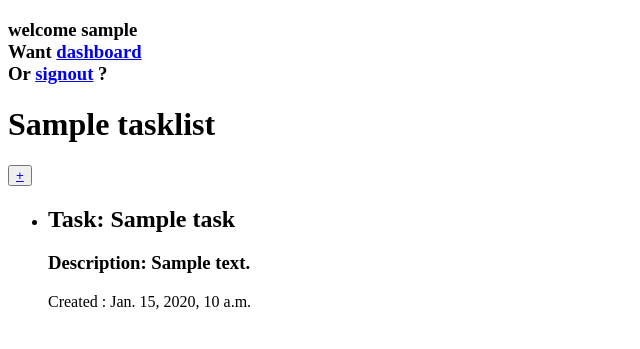
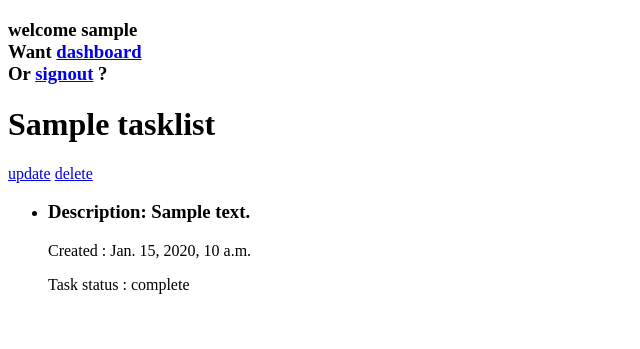
Before and after one commit to Ayaan2907/TaskManager, a Django app: page /list/1 in a window 1280 px wide. Shown: the top 349 px of the page, without its empty margins (0-640 px from the left). Run offline with Django 3.2, Linux system fonts and the light colour scheme; a user stored in the database is signed in; tables that the repository leaves empty hold one stand-in row (values such as "Sample post").

Commit message:
crud operations working STAR COMMIT

```diff
--- a/Templates/workingApp/formsBase.html
+++ b/Templates/workingApp/formsBase.html
@@ -10,7 +10,6 @@
   <div>
     <h1>{% block form_heading %} {% endblock %} </h1>
     <form action="" method="POST">
-      <h1>hello</h1>
       {% csrf_token %}
       {{ form.as_p }}
       <input type="submit" name="submit" value="{% block submit_title %} {% endblock %}" />
--- a/Templates/workingApp/lists.html
+++ b/Templates/workingApp/lists.html
@@ -2,34 +2,33 @@
 
 
 {% block extra_title %}
- List
+ Tasks
 {% endblock %}
 
 {% block heading %}
-{{ list_name }}
+{{ listName }}
 {% endblock %}
 
 {% block content %}
-<button>
-  <a href="{% url 'create_task_form' listId %}">
-    &#x2b;
-  </a>
-</button>
-
+{# <button><a href="{% url 'create_task_form' listId %}">&#x2b;</a></button>#}
+<a href="{% url 'update_list' listId %}">update</a>
+<a href="{% url 'delete_list' listId %}">delete</a>
 <ul>
-{% for task in tasks %}
-<li>
-  <h2>
-    Task: {{ task.name }}
-  </h2>
-  <h3>
-    Description: {{ task.desc }}
+  {% for list in lists %}
+  <li>
+    <h3> Description:
+      {{ list.desc }}
   </h3>
   <p>
-    Created : {{task.created_at}}
+    Created : {{list.created_at}}
   </p>
   <p>
-   {# Task status :{{ task.completionStatus }} #}
+    Task status :
+    {% if stat is True %}
+    complete
+    {% else %}
+    not complete
+  {% endif %}
   </p>
 </li>
 {% endfor %}
--- a/Templates/workingApp/tasklist_list.html
+++ b/Templates/workingApp/tasklist_list.html
@@ -2,7 +2,7 @@
 {# this is dashboard template displaying all lists #}
 
 {% block extra_title %}
- List
+ lists
 {% endblock %}
 
 {% block heading %}
@@ -13,7 +13,8 @@
 <button><a href="{% url 'create_list_form' %}">Add &#x2b;</a></button>
 
 {% for list in lists %}
-<h2><a href="{% url 'list_descr' list.id %}">{{ list.id}} >>{{ list.name }}</a></h2>
+<h2><a href="{% url 'list_descr' list.id %}">{{ list.id}} > {{ list.name }}</a></h2>
+<a href="{% url 'delete_list' list.id %}">delete</a>
 {% empty %}
 <h5>Empty</h5>
 {% endfor %}
--- a/workingApp/admin.py
+++ b/workingApp/admin.py
@@ -2,4 +2,4 @@ from django.contrib import admin
 from . import models
 # admin.site.register(models.List_board)
 admin.site.register(models.TaskList)
-admin.site.register(models.Task)
+# admin.site.register(models.Task)
--- a/workingApp/models.py
+++ b/workingApp/models.py
@@ -5,7 +5,9 @@ from django.contrib.auth.models import User
 # table for storing lists
 class TaskList(models.Model):
 	name = models.CharField(max_length=50)
-	# note = models.TextField()
+	desc = models.TextField(null=True, blank=True)
+	created_at = models.DateTimeField(default=timezone.now) # if we write default = timezone.now() the timezone function gets called and it takes the time when the migrations are run.  instead use timezone.now which gets called at the object creation
+	completionStatus = models.BooleanField(default=False)
 	userKey = models.ForeignKey(User, on_delete= models.CASCADE,  null=True, blank=True)#storing user_id
 	def __str__(self):
 		return f"{self.name}"
@@ -13,12 +15,12 @@ class TaskList(models.Model):
 		order_with_respect_to = 'userKey'
 # drag and drop
 
-# table for storing tasks
-class Task(models.Model):
-	name = models.CharField(max_length=50)
-	desc = models.TextField(null=True, blank=True)
-	created_at = models.DateTimeField(default=timezone.now) # if we write default = timezone.now() the timezone function gets called and it takes the time when the migrations are run.  instead use timezone.now which gets called at the object creation
-	completionStatus = models.BooleanField(default=False)
-	listKey = models.ForeignKey(TaskList, on_delete=models.CASCADE)
-	def __str__(self):
-		return f"{self.name}"
+# # table for storing tasks
+# class Task(models.Model):
+# 	name = models.CharField(max_length=50)
+# 	desc = models.TextField(null=True, blank=True)
+# 	created_at = models.DateTimeField(default=timezone.now) # if we write default = timezone.now() the timezone function gets called and it takes the time when the migrations are run.  instead use timezone.now which gets called at the object creation
+# 	completionStatus = models.BooleanField(default=False)
+# 	listKey = models.ForeignKey(TaskList, on_delete=models.CASCADE)
+# 	def __str__(self):
+# 		return f"{self.name}"
--- a/workingApp/urls.py
+++ b/workingApp/urls.py
@@ -5,11 +5,13 @@ from .views import *
 
 urlpatterns = [
 
+    # path('dashboard', dashboard, name='dashboard'), #show all lists
     path('dashboard', dashboard.as_view(), name='dashboard'), #show all lists
-    # path('dashboard', dashboard, name='dashboard'), #show all lists
+    path('uupdateList/<int:pk>', updateList.as_view(), name= 'update_list'),     #show tasks in a list
     path('list/<int:listId>', list_descr, name= 'list_descr'),     #show tasks in a list
     path('createlist/', createList.as_view(), name= 'create_list_form'),     #shows form for adding list inside a specific board
-    path('createtask/<int:listId>', createTask.as_view(), name= 'create_task_form'),     #shows form for adding task inside a specific list
+    path('deletelist/<int:pk>', DeleteList.as_view(), name= 'delete_list'),
+    # path('createtask/<int:listId>', createTask.as_view(), name= 'create_task_form'),     #shows form for adding task inside a specific list
 
 
 ]
--- a/workingApp/views.py
+++ b/workingApp/views.py
@@ -6,7 +6,7 @@ from django.views.generic.edit import CreateView, UpdateView, DeleteView, FormVi
 from django.views.generic.detail import DetailView
 from django.contrib.auth.mixins import LoginRequiredMixin
 from django.urls import reverse_lazy
-from .forms import *
+# from .forms import *
 from .models import *
 
 
@@ -17,7 +17,7 @@ class dashboard(LoginRequiredMixin, ListView):
     def get_context_data(self, **kwargs):
         context = super().get_context_data(**kwargs)
         context['lists'] = context['lists'].filter(userKey=self.request.user)
-#         context['count'] = context``['lists'].filter(complete=False).count()
+        # context['lists'] = context['lists'].filter(completionStatus=False).count()
 
 #         search_input = self.request.GET.get('search-area') or ''
 #         if search_input:
@@ -31,42 +31,61 @@ class dashboard(LoginRequiredMixin, ListView):
 
 class createList(LoginRequiredMixin, CreateView):
     model = TaskList
-    fields = ['name']
+    fields = ['name', 'desc', 'completionStatus']
     success_url = reverse_lazy('dashboard')
 
     def form_valid(self, form):
         form.instance.userKey = self.request.user
         return super(createList, self).form_valid(form)
 
-class createTask(LoginRequiredMixin, CreateView):
-    model = Task
-    fields = ['name', 'desc', 'listKey','completionStatus']
-    success_url = reverse_lazy('list_descr(request, listId)')
 
-    def form_valid(self, form):
-        # form.instance.listKey = self.kwargs.get('listId')
-        return super(createTask, self).form_valid(form)
+class updateList(LoginRequiredMixin, UpdateView):
+    model = TaskList
+    fields = ['name', 'desc', 'completionStatus']
+    success_url = reverse_lazy('dashboard')
 
-    #FIXME: 1>> success_url = redirect('list_desc', 'listId')
-    #FIXME: 2>> listKey
+
+class DeleteList(LoginRequiredMixin, DeleteView):
+    model = TaskList
+    context_object_name = 'lists'
+    success_url = reverse_lazy('dashboard')
 
 
 
-# @login_required(login_url='signin')
-# def create_task_form(request, list_id):
-#     # get data from form and assign it
-#     if request.method == 'POST':
-#         form = Task_form(data=request.POST)
-#         name = request.POST['name']
-#         if form.is_valid():
-#             form.save()
-#             return redirect('list_descr', list_id)
-#     else:
-#         form = Task_form(initial= {'list_key': list_id})
-#     return render(request,'workingApp/createTask.html', {'form':form})
+
 
 @login_required(login_url='signin')
 def list_descr(request, listId):
     lists = TaskList.objects.filter(id=listId)
-    tasks = Task.objects.filter(listKey=listId)
-    return render(request, 'workingApp/lists.html', {'tasks': tasks, 'list_name': lists[0].name, 'listId': lists[0].id})
+    # tasks = Task.objects.filter(listKey=listId)
+    # return render(request, 'workingApp/lists.html', {'tasks': tasks, 'list_name': lists[0].name, 'listId': lists[0].id})
+    return render(request, 'workingApp/lists.html', {'lists':lists,'listId':lists[0].id,'listName':lists[0].name, 'stat': lists[0].completionStatus})
+
+
+
+{
+    # class createTask(LoginRequiredMixin, CreateView):
+    #     model = Task
+    #     fields = ['name', 'desc', 'listKey','completionStatus']
+    #     success_url = reverse_lazy(list_descr(request, listId))
+    #     #FIXME: 1>> success_url = redirect('list_desc', 'listId')
+    #     #FIXME: 2>> listKey
+
+    #     def form_valid(self, form):
+    #         # form.instance.listKey = self.kwargs.get('listId')
+    #         return super(createTask, self).form_valid(form)
+
+
+    # # @login_required(login_url='signin')
+    # # def create_task_form(request, list_id):
+    # #     # get data from form and assign it
+    # #     if request.method == 'POST':
+    # #         form = Task_form(data=request.POST)
+    # #         name = request.POST['name']
+    # #         if form.is_valid():
+    # #             form.save()
+    # #             return redirect('list_descr', list_id)
+    # #     else:
+    # #         form = Task_form(initial= {'list_key': list_id})
+    # #     return render(request,'workingApp/createTask.html', {'form':form})
+}
```
Also changed, not shown: Templates/workingApp/tasklist_confirm_delete.html (added, +10 -0 lines), notes/self_notes_start.md (+6 -0 lines), workingApp/forms.py (+4 -4 lines), workingApp/migrations/0006_auto_20210421_1134.py (added).
